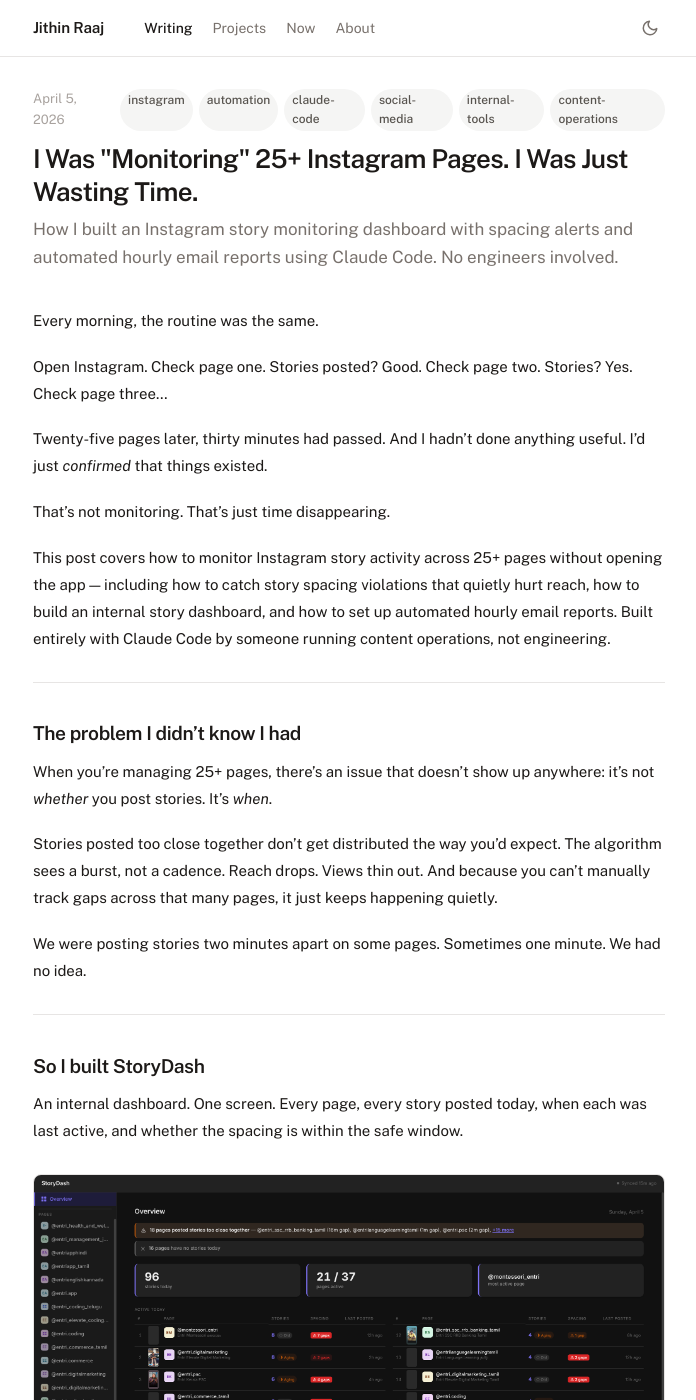
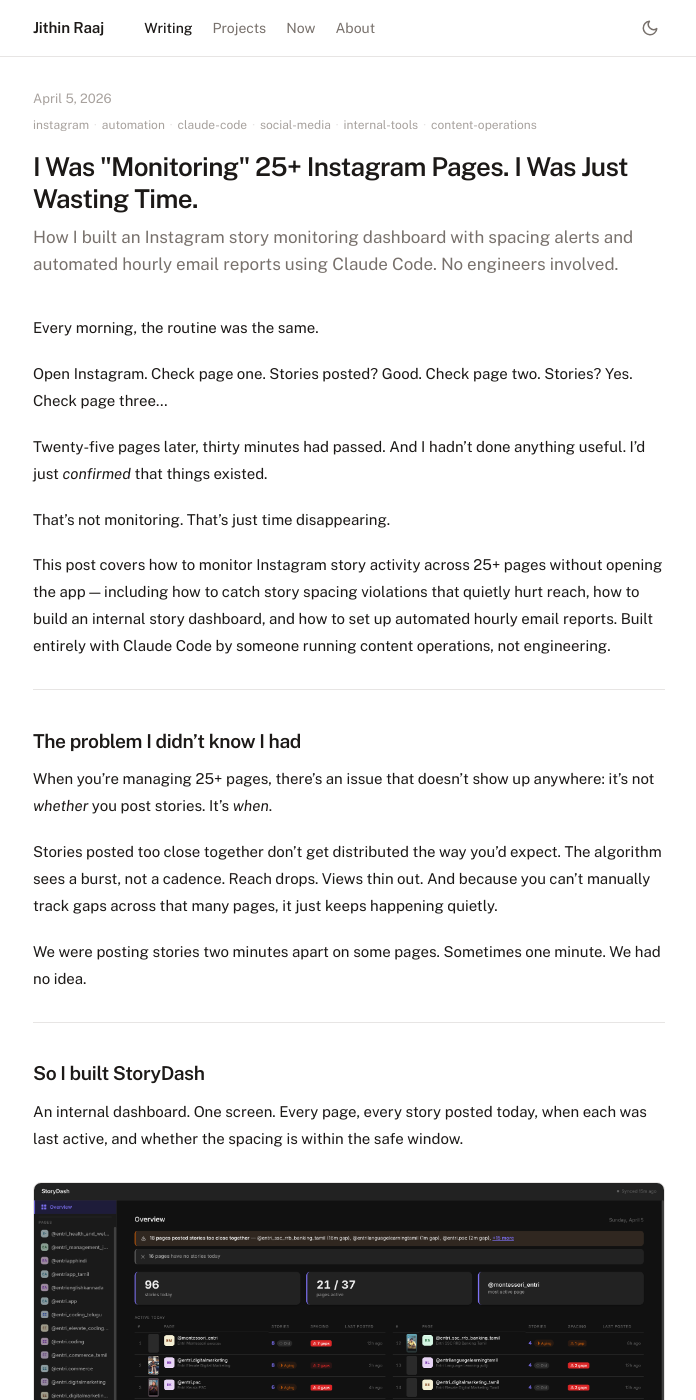
Before and after one commit to jithinrajtk/jithinrajtk.github.io, a Jekyll site: the page built from _posts/2026-04-05-storydash-monitoring-instagram-pages.md, in a window 1280 px wide and 1400 px high. Shown: the whole window, without its empty margins (291-987 px from the left). Built offline with Jekyll 4.4.1, drawn with Linux system fonts in a browser that asks for light colours; nearby versions of some CDN libraries.

Commit message:
Redesign post tags — flat dot-separated, stacked below date
- Remove pill backgrounds and border-radius from post tags
- Stack date and tags vertically instead of competing in same row
- Add white-space: nowrap so hyphenated tags never break mid-word
- Dot-separated inline list reduces visual noise while keeping tags
  crawlable and semantically intact for SEO/AEO

```diff
--- a/assets/css/main.css
+++ b/assets/css/main.css
@@ -393,11 +393,12 @@
 
 .post-meta {
   display: flex;
-  align-items: center;
-  gap: 12px;
+  flex-direction: column;
+  align-items: flex-start;
+  gap: 6px;
   font-size: 0.8125rem;
   color: var(--text-faint);
-  margin-bottom: 12px;
+  margin-bottom: 16px;
 }
 
 .post-title {
@@ -416,16 +417,22 @@
 
 .post-tags {
   display: flex;
-  gap: 6px;
+  flex-wrap: wrap;
+  align-items: center;
+  gap: 0;
 }
 
 .tag {
   font-size: 0.75rem;
-  background: var(--tag-bg);
-  color: var(--tag-text);
-  padding: 2px 8px;
-  border-radius: 100px;
-  font-weight: 500;
+  color: var(--text-faint);
+  white-space: nowrap;
+  font-weight: 400;
+}
+
+.tag + .tag::before {
+  content: '·';
+  padding: 0 5px;
+  color: var(--border);
 }
 
 .tag--live { background: #d1fae5; color: #065f46; }
```
